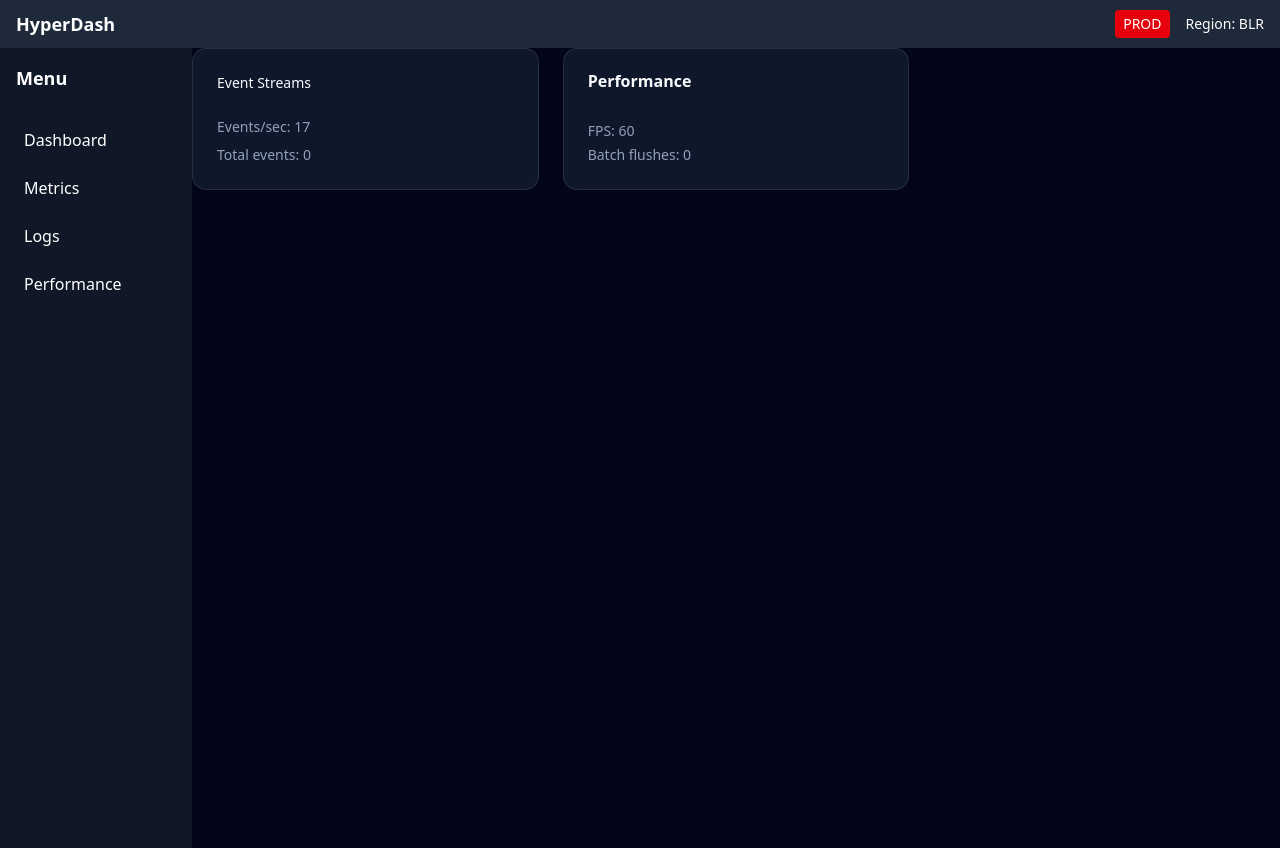
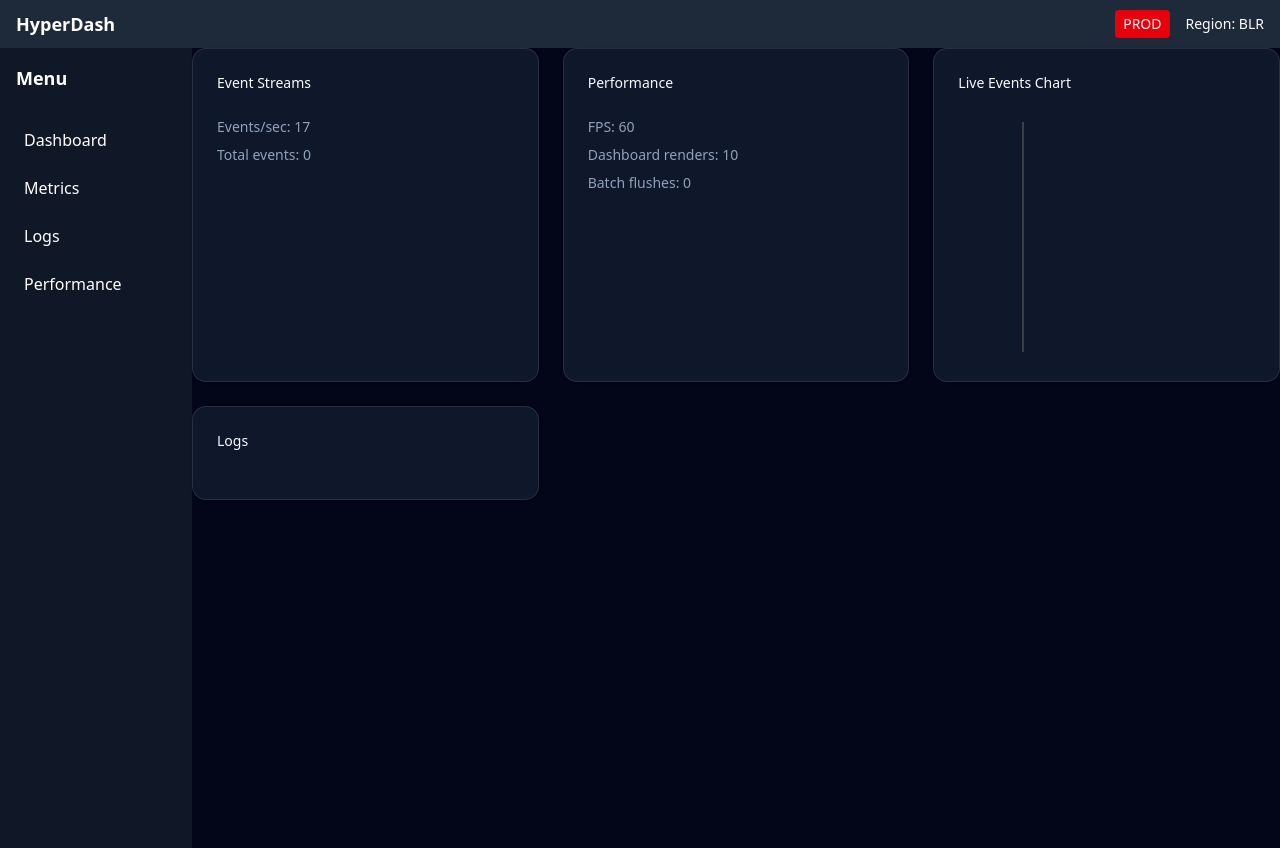
Before and after one commit to Salmankhancodes/hyperdash, a Next.js app: page /dashboard in a window 1280 px wide. Built offline with nearby package versions, Linux system fonts and the light colour scheme.

Commit message:
Refactored Dashboard UI, introduce recharts library and added line and log chart widget

```diff
--- a/package.json
+++ b/package.json
@@ -16,6 +16,7 @@
     "next": "16.1.0",
     "react": "19.2.3",
     "react-dom": "19.2.3",
+    "recharts": "^3.6.0",
     "tailwind-merge": "^3.4.0",
     "zustand": "^5.0.9"
   },
--- a/src/app/dashboard/newdash/page.tsx
+++ /dev/null
@@ -1,12 +0,0 @@
-import WidgetContainer from '@/components/widgets/WidgetContainer'
-import React from 'react'
-
-const MyChild = () => <>Hello world</>
-
-const dash2 = () => {
-  return (
-      <WidgetContainer title='title' children={<MyChild />} actions={<MyChild />} />
-  )
-}
-
-export default dash2
--- a/src/app/dashboard/page.tsx
+++ b/src/app/dashboard/page.tsx
@@ -1,18 +1,98 @@
-"use client";
+"use client"
+import { FPSCounter } from "@/components/fpscounter";
+import { Card, CardContent, CardHeader, CardTitle } from "@/components/ui/card";
+import EventStatsWidget from "@/components/widgets/EventStatsWidget";
+import LiveChartWidget from "@/components/widgets/LiveChartWidget";
+import LogsWidget from "@/components/widgets/LogWidget";
+import PerformanceStatsWidget from "@/components/widgets/PerformanceStatsWidget";
+import { computeData } from "@/lib/utils";
+import useEventStore from "@/store/useEventStore";
+import { useEffect, useRef } from "react";
+export default function DashboardPage() {
+  const workerRef = useRef<Worker | null>(null);
+  const bufferedTotalRef = useRef(0);
+  const mainThreadArrRef = useRef<number[]>([]);
+  const flushCount = useRef(0);
+  const {
+    setEventThisSec,
+    incrementTotalEvents,
+    pushEvents,
+    workerEnabled,
+    batchInterval
+  } = useEventStore();
 
-import { useEventEngine } from "@/hooks/useEventEngine";
-import EventStatsWidget from "@/components/widgets/EventStatsWidget";
-import PerformanceStatsWidget from "@/components/widgets/PerformanceStatsWidget";
-// import LogsWidget from "@/components/widgets/LogsWidget";
+  /**
+ * generate event
+ * for every generated event
+ * - update current event in store - 1
+ * - process data based on worker toggle
+ * - update buffer refrence - 2
+ * clean event generator
+ */
 
-export default function DashboardPage() {
-  useEventEngine();
+  useEffect(() => {
+    const interval = setInterval(() => {
+      const newEvents = Math.floor(Math.random() * 16) + 5; // 5–20
+      setEventThisSec(newEvents);
+      if (workerEnabled) {
+        workerRef.current?.postMessage(newEvents);
+      }
+      else {
+        const computedValue = computeData(newEvents, mainThreadArrRef.current)
+        bufferedTotalRef.current += newEvents;
+      }
+    }, 500); // 10 updates/sec
+
+    return () => clearInterval(interval);
+
+  }, []);
+  /**
+   * init worker
+   * when worker done with processing set of data add it to buffer refrence - 2
+   * worker processing may not run if worker toggle is false
+   * clean up worker
+   */
+  useEffect(() => {
+    workerRef.current = new Worker(
+      new URL("../../workers/eventWorkers.ts", import.meta.url)
+    );
+
+    workerRef.current.onmessage = (e) => {
+      const { processed } = e.data;
+      bufferedTotalRef.current += processed;
+    };
+
+    return () => {
+      workerRef.current?.terminate();
+    };
+  }, []);
+
+  /**
+   * init buffer
+   * if buffer value is > 0 update store these event, and calc total events, reset buffer
+   * clean buffer
+   */
+  useEffect(() => {
+    const flushInterval = setInterval(() => {
+      const value = bufferedTotalRef.current;
+      if (value > 0) {
+        flushCount.current += 1;
+        incrementTotalEvents(value);
+        pushEvents(value);
+        bufferedTotalRef.current = 0;
+      }
+    }, batchInterval); // batching window
+
+    return () => clearInterval(flushInterval);
+  }, [batchInterval]);
+
 
   return (
     <div className="grid grid-cols-1 md:grid-cols-2 xl:grid-cols-3 gap-6">
-      <EventStatsWidget />
-      <PerformanceStatsWidget />
-      {/* <LogsWidget /> */}
+    <EventStatsWidget />
+      <PerformanceStatsWidget flushCount={flushCount.current} />
+      <LiveChartWidget />
+      <LogsWidget />
     </div>
   );
 }
--- /dev/null
+++ b/src/components/widgets/LiveChartWidget.tsx
@@ -0,0 +1,52 @@
+"use client"
+
+import WidgetContainer from "./WidgetContainer"
+import useEventStore from "@/store/useEventStore"
+import { useEffect, useRef, useState } from "react"
+import {
+  LineChart,
+  Line,
+  ResponsiveContainer,
+  XAxis,
+  YAxis,
+} from "recharts"
+
+const LiveChartWidget = () => {
+  const renderBufferRef = useRef<number[]>([]);
+  const [chartData, setChartData] = useState<number[]>([]);
+  const eventsBuffer = useEventStore((s) => s.eventsBuffer);
+  useEffect(() => {
+    const interval = setInterval(() => {
+      setChartData([...renderBufferRef.current]);
+    }, 150); // redraw every 150ms ONLY
+
+    return () => clearInterval(interval);
+  }, []);
+
+
+
+  useEffect(() => {
+    renderBufferRef.current = eventsBuffer;
+  }, [eventsBuffer]);
+
+  return (
+    <WidgetContainer title="Live Events Chart">
+      <div className="h-[240px] w-full">
+        <ResponsiveContainer width="100%" height="100%">
+          <LineChart data={chartData.map((v, i) => ({ x: i, y: v }))}>
+            <XAxis dataKey="x" hide />
+            <YAxis />
+            <Line
+              type="monotone"
+              dataKey="y"
+              stroke="#3b82f6"
+              dot={false}
+            />
+          </LineChart>
+        </ResponsiveContainer>
+      </div>
+    </WidgetContainer>
+  )
+}
+
+export default LiveChartWidget
--- /dev/null
+++ b/src/components/widgets/LogWidget.tsx
@@ -0,0 +1,22 @@
+import useEventStore from "@/store/useEventStore";
+import WidgetContainer from "./WidgetContainer";
+
+const LogsWidget = () => {
+  const events = useEventStore((s) => s.eventsBuffer);
+
+  const recent = events.slice(-200).reverse();
+
+  return (
+    <WidgetContainer title="Logs">
+      <div className="space-y-1 max-h-64 overflow-auto text-xs">
+        {recent.map((e, i) => (
+          <div key={i} className="text-muted-foreground">
+            Event {events.length - i}: {e}
+          </div>
+        ))}
+      </div>
+    </WidgetContainer>
+  );
+};
+
+export default LogsWidget
--- a/src/components/widgets/PerformanceStatsWidget.tsx
+++ b/src/components/widgets/PerformanceStatsWidget.tsx
@@ -1,21 +1,33 @@
 "use client";
 
-import { Card, CardContent, CardHeader, CardTitle } from "@/components/ui/card";
+import { useEffect, useRef } from "react";
+import WidgetContainer from "./WidgetContainer";
 import { FPSCounter } from "@/components/fpscounter";
-import useEventStore from "@/store/useEventStore";
 
-export default function PerformanceStatsWidget() {
-  const flushCount = useEventStore((s) => s.flushCount);
+interface Props {
+  flushCount: number;
+}
+
+const PerformanceStatsWidget = ({ flushCount }: Props) => {
+    const renderCount = useRef(0);
+
+  useEffect(() => {
+    renderCount.current += 1;
+  });
 
   return (
-    <Card>
-      <CardHeader>
-        <CardTitle>Performance</CardTitle>
-      </CardHeader>
-      <CardContent className="space-y-1 text-sm text-muted-foreground">
-        <div>FPS: <FPSCounter /></div>
-        <div>Batch flushes: {flushCount}</div>
-      </CardContent>
-    </Card>
+    <WidgetContainer title="Performance">
+      <p className="text-sm text-muted-foreground">
+        FPS: <FPSCounter />
+      </p>
+      <p className="text-sm text-muted-foreground">
+        Dashboard renders: {renderCount.current}
+      </p>
+      <p className="text-sm text-muted-foreground">
+        Batch flushes: {flushCount}
+      </p>
+    </WidgetContainer>
   );
-}
+};
+
+export default PerformanceStatsWidget;
--- a/src/hooks/useEventEngine.ts
+++ /dev/null
@@ -1,64 +0,0 @@
-"use client";
-
-import { useEffect, useRef } from "react";
-import useEventStore from "@/store/useEventStore";
-import { computeData } from "@/lib/utils";
-
-export function useEventEngine() {
-  const workerRef = useRef<Worker | null>(null);
-  const bufferedTotalRef = useRef(0);
-
-  const {
-    setEventThisSec,
-    incrementTotalEvents,
-    pushEvents,
-    workerEnabled,
-    batchInterval,
-    incrementFlushCount
-  } = useEventStore();
-
-  // init worker
-  useEffect(() => {
-    workerRef.current = new Worker(
-      new URL("../workers/eventWorkers.ts", import.meta.url)
-    );
-
-    workerRef.current.onmessage = (e) => {
-      bufferedTotalRef.current += e.data.processed;
-    };
-
-    return () => workerRef.current?.terminate();
-  }, []);
-
-  // event generation
-  useEffect(() => {
-    const interval = setInterval(() => {
-      const events = Math.floor(Math.random() * 16) + 5;
-      setEventThisSec(events);
-
-      if (workerEnabled) {
-        workerRef.current?.postMessage(events);
-      } else {
-        computeData(events, []);
-        bufferedTotalRef.current += events;
-      }
-    }, 100);
-
-    return () => clearInterval(interval);
-  }, [workerEnabled]);
-
-  // batch flush
-  useEffect(() => {
-    const flush = setInterval(() => {
-      const value = bufferedTotalRef.current;
-      if (value > 0) {
-        incrementFlushCount();
-        incrementTotalEvents(value);
-        pushEvents(value);
-        bufferedTotalRef.current = 0;
-      }
-    }, batchInterval);
-
-    return () => clearInterval(flush);
-  }, [batchInterval]);
-}
--- a/src/lib/utils.ts
+++ b/src/lib/utils.ts
@@ -5,7 +5,7 @@ export function cn(...inputs: ClassValue[]) {
   return twMerge(clsx(inputs))
 }
 
-const WORK_FACTOR = 50; // tune this
+const WORK_FACTOR = 500; // tune this
 export function computeData(newEvents: number, arr: number[]){
     // --- HEAVY WORK START ---
     for (let i = 0; i < newEvents * WORK_FACTOR; i++) {
--- a/src/store/useEventStore.ts
+++ b/src/store/useEventStore.ts
@@ -8,13 +8,11 @@ interface EventState {
   eventsBuffer: number[];
   workerEnabled: boolean;
   batchInterval: number
-  flushCount: number;
   toggleWorker: () => void
   setBatchInterval: (ms: number) => void
   setEventThisSec: (val: number) => void;
   incrementTotalEvents: (val: number) => void;
   pushEvents: (count: number) => void;
-  incrementFlushCount: () => void;
 }
 
 const useEventStore = create<EventState>((set) => ({
@@ -22,8 +20,7 @@ const useEventStore = create<EventState>((set) => ({
   totalEvents: 0,
   eventsBuffer: [],
   workerEnabled: true,
-  batchInterval: 10,
-  flushCount: 0,
+  batchInterval: 100,
   setEventThisSec: (val) => set({ eventThisSec: val }),
   toggleWorker: () => set((state) => {
     return {
@@ -39,7 +36,7 @@ const useEventStore = create<EventState>((set) => ({
 
   pushEvents: (count) =>
     set((state) => {
-      const newEvents = Array.from({ length: count }, () => Date.now());
+      const newEvents = Array.from({ length: count }, () => Math.floor(Math.random() * 100));
 
       const merged = [...state.eventsBuffer, ...newEvents];
 
@@ -50,7 +47,6 @@ const useEventStore = create<EventState>((set) => ({
             : merged,
       };
     }),
-  incrementFlushCount: () => set((s) => ({ flushCount: s.flushCount + 1 })),
 }));
 
 export default useEventStore;
```
